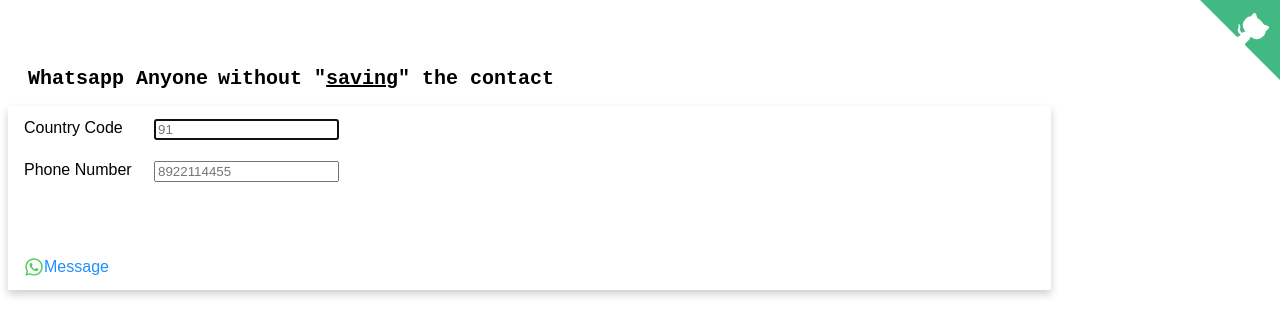
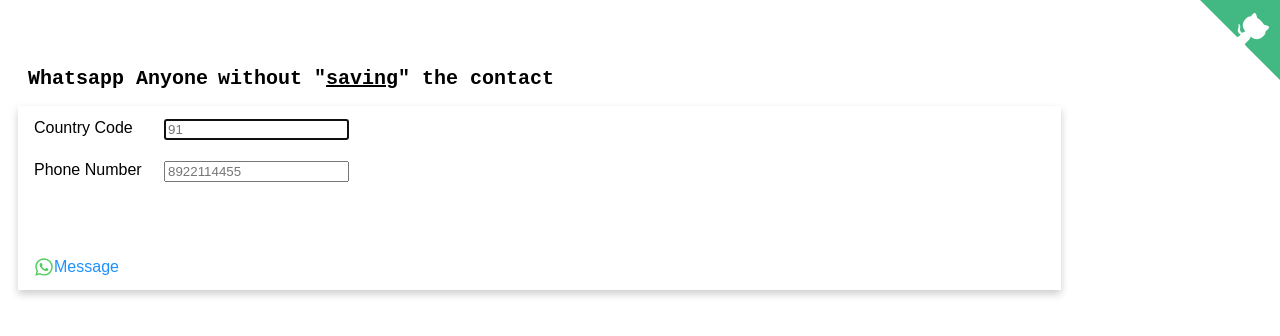
Before and after one commit to abhishekdubey1/whatsapp-anyone, a React (Create React App) app: page / in a window 1280 px wide. Shown: the top 336 px of the page. Built offline with nearby package versions, Linux system fonts and the light colour scheme.

Commit message:
Update styles.css

```diff
--- a/src/styles.css
+++ b/src/styles.css
@@ -7,6 +7,7 @@
   flex-direction: column;
   height: 180px;
   justify-content: space-around;
+  margin: 0px 0px 0px 10px;
 }
 label {
   width: 130px;
```
